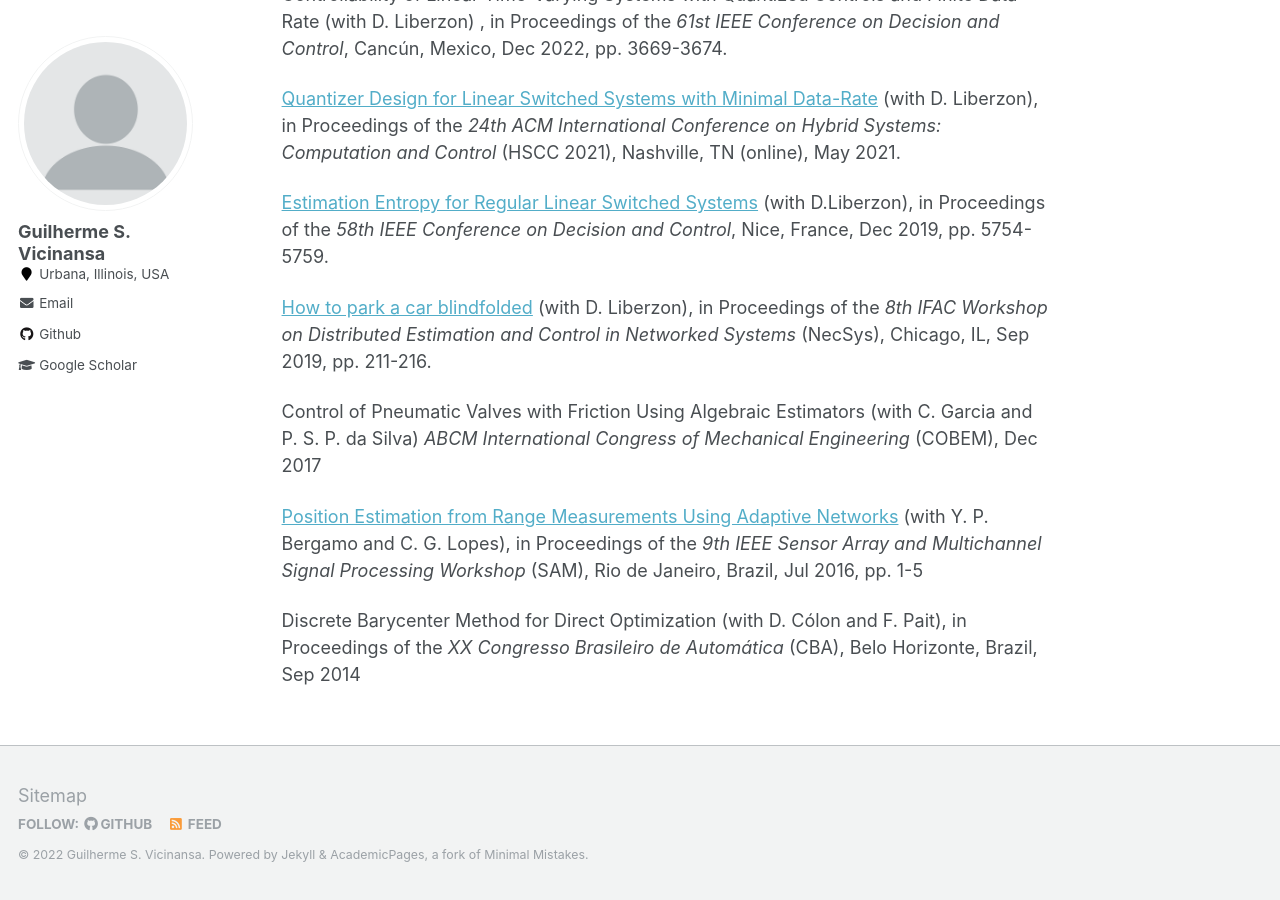
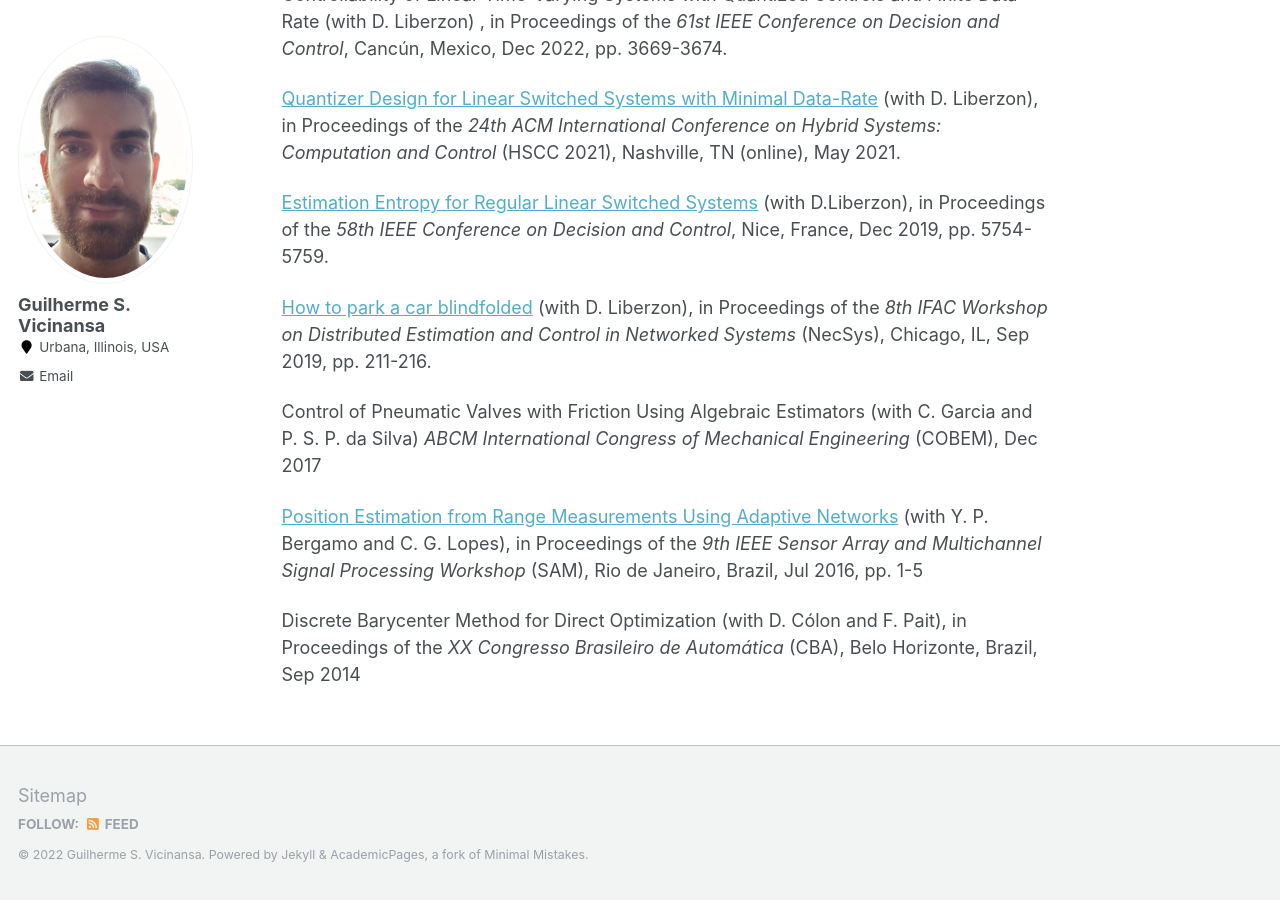
Before and after one commit to Vicinansa/vicinansa.github.io, a Jekyll site: the page built from _pages/about.md, in a window 1280 px wide and 900 px high, scrolled down 1375 px. Built offline with Jekyll 4.4.1, drawn with Linux system fonts in a browser that asks for light colours.

```diff
--- a/_config.yml
+++ b/_config.yml
@@ -81,12 +81,12 @@ analytics:
 # Site Author
 author:
   name             : "Guilherme S. Vicinansa"
-  avatar           : "profile.png"
+  avatar           : "20221202_183132.jpg"
   bio              :
   location         : "Urbana, Illinois, USA"
   employer         :
   pubmed           :
-  googlescholar    : "http://yourfullgooglescholarurl.com"
+  googlescholar    : #"http://yourfullgooglescholarurl.com"
   email            : "gs16@illinois.edu"
   researchgate     :  # example: "https://www.researchgate.net/profile/yourprofile"
   uri              :
@@ -96,7 +96,7 @@ author:
   flickr           :
   facebook         :
   foursquare       :
-  github           : "https://github.com/Vicinansa"
+  github           : #"https://github.com/Vicinansa"
   google_plus      :
   keybase          :
   instagram        :
```
